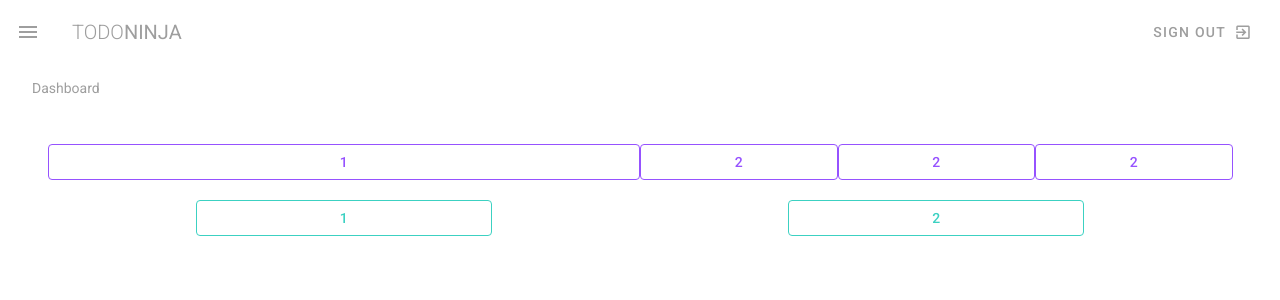
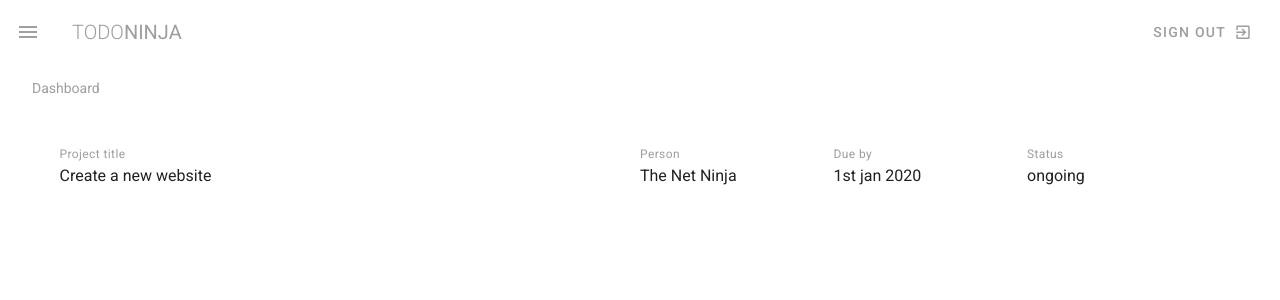
Before and after one commit to AlbertoIchikawa/my-first-blog, a Vue app in the folder VuetifyTutorial/todo-ninja/: page / in a window 1280 px wide. Shown: the top 300 px of the page. Built offline with nearby package versions, Linux system fonts and the light colour scheme.

Commit message:
Vuetify_Tutorial#14

```diff
--- a/VuetifyTutorial/todo-ninja/src/views/Dashboard.vue
+++ b/VuetifyTutorial/todo-ninja/src/views/Dashboard.vue
@@ -2,30 +2,27 @@
   <div class="dashboard">
     <v-subheader class="grey--text">Dashboard</v-subheader>
 
-    <v-container >
-      <v-layout row wrap class="my-5" >
-        <v-flex xs12 md6 >
-          <v-btn outlined block color="primary">1</v-btn>
-        </v-flex>
-        <v-flex xs4 md2>
-          <v-btn block outlined color="primary">2</v-btn>
-        </v-flex>
-        <v-flex xs4 md2>
-          <v-btn block outlined color="primary">2</v-btn>
-        </v-flex>
-        <v-flex xs4 md2>
-          <v-btn block outlined color="primary">2</v-btn>
-        </v-flex>
-      </v-layout>
-
-      <v-layout row wrap justify-space-around>
-        <v-flex xs4 md3>
-          <v-btn outlined block color="success">1</v-btn>
-        </v-flex>
-        <v-flex xs4 md3>
-          <v-btn outlined block color="success">2</v-btn>
-        </v-flex>
-      </v-layout>
+    <v-container class="my-5">
+      <v-card flat class="pa-3">
+        <v-layout row wrap>
+          <v-flex xs12 md6>
+            <div class="caption grey--text">Project title</div>
+            <div>Create a new website</div>
+          </v-flex>
+          <v-flex xs6 sm4 md2>
+            <div class="caption grey--text">Person</div>
+            <div>The Net Ninja</div>
+          </v-flex>
+          <v-flex xs6 sm4 md2>
+            <div class="caption grey--text">Due by</div>
+            <div>1st jan 2020</div>
+          </v-flex>
+          <v-flex xs6 sm4 md2>
+            <div class="caption grey--text">Status</div>
+            <div>ongoing</div>
+          </v-flex>
+        </v-layout>
+      </v-card>
     </v-container>
   </div>
 </template>
```
Also changed, not shown: VuetifyTutorial/todo-ninja/Vuetify_Tutorial#14_GridSystem.PNG (added).
